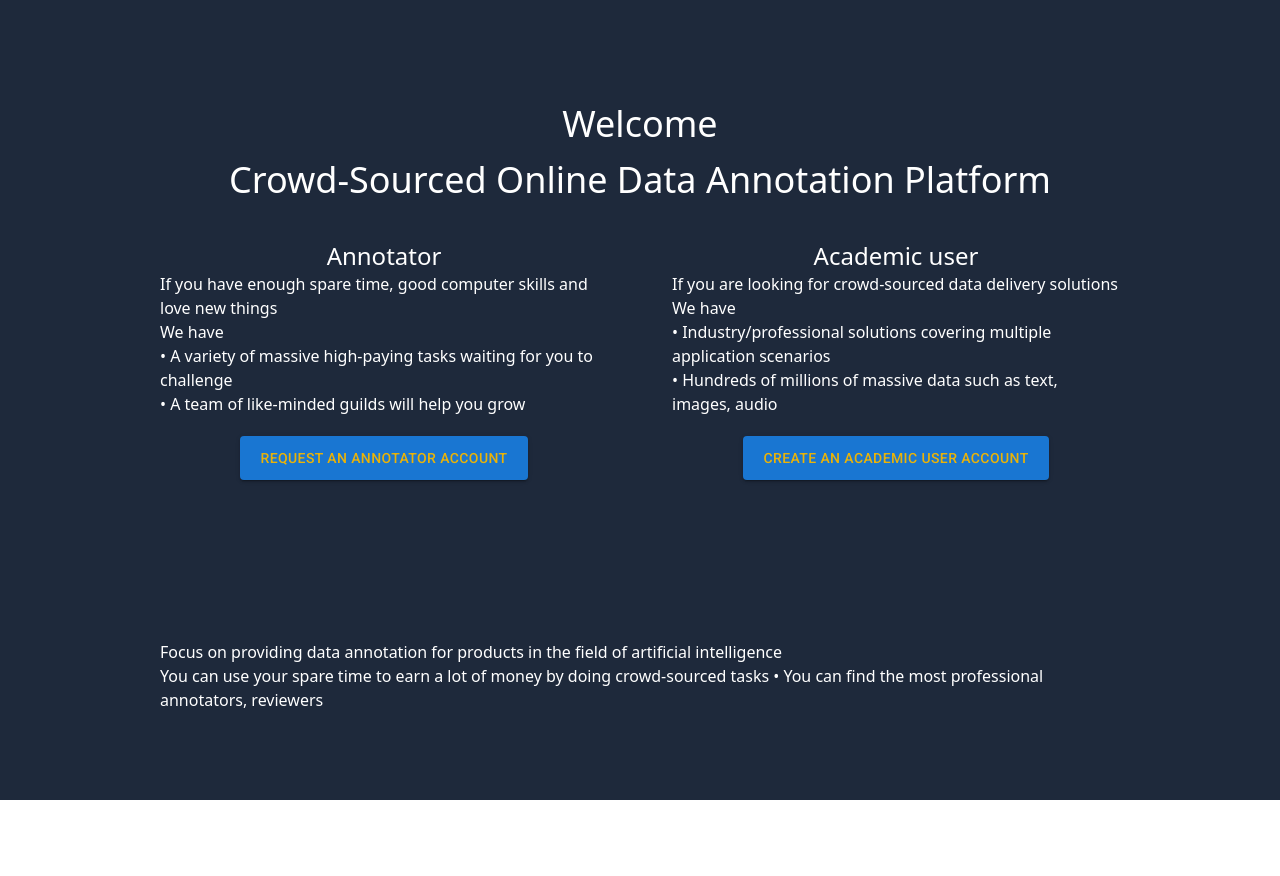
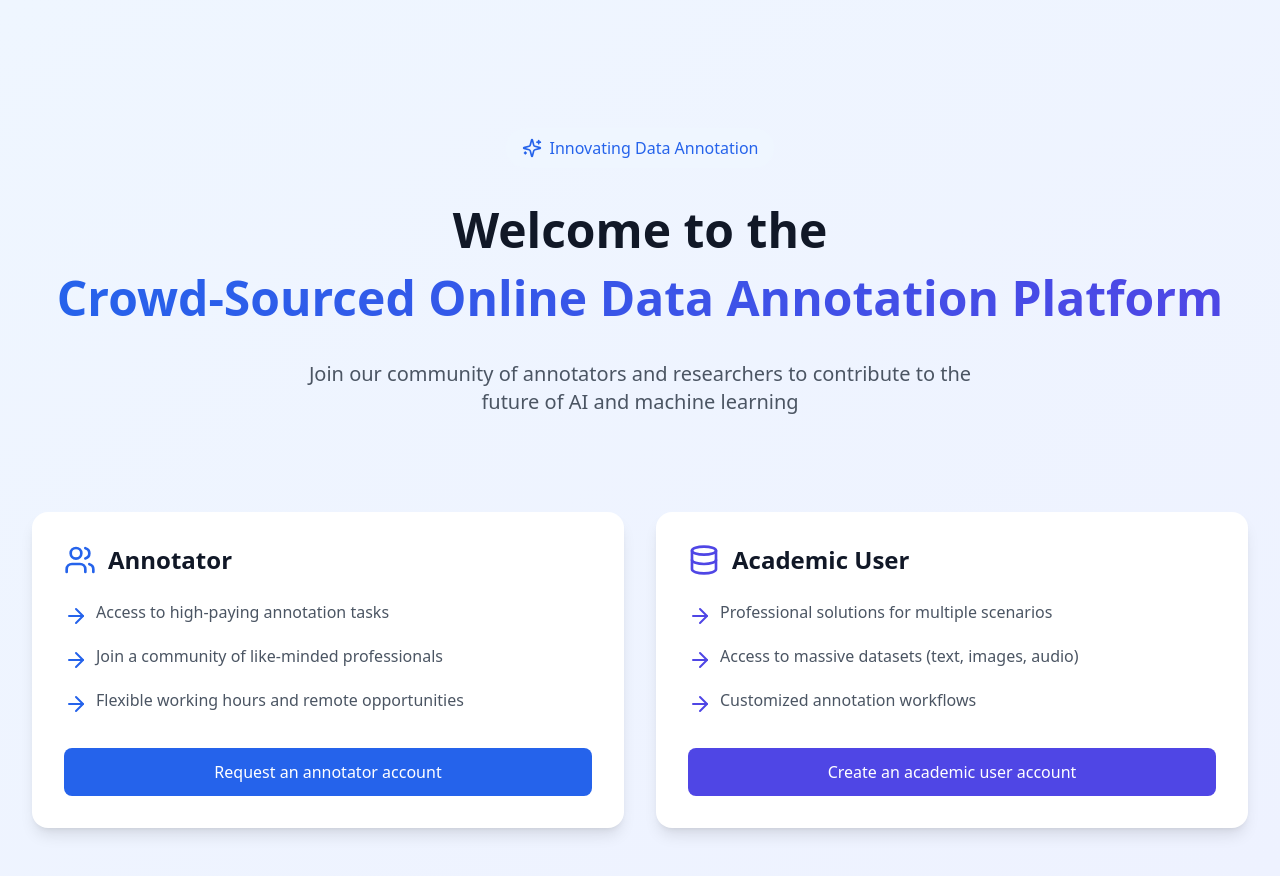
Before and after one commit to ysm2001/annotation, a React (Vite) app: page / in a window 1280 px wide. Before the commit the page ends 800 px from the top, so only its background shows below. Built offline with nearby package versions, Linux system fonts and the light colour scheme; what ra-data-json-server would draw is missing.

Commit message:
Update HomePage.tsx

```diff
--- a/src/components/HomePage.tsx
+++ b/src/components/HomePage.tsx
@@ -1,74 +1,97 @@
-import { Link } from "react-router-dom";
-import Button from "@mui/material/Button";
-import React from "react";
+import { Users, Database, Sparkles, ArrowRight } from 'lucide-react';
 
-export const HomePage = () => (
-  <div className="w-full">
-    <div className="bg-slate-800  h-screen">
-      <div className="flex items-center justify-center h-screen  w-9/12 mx-auto">
-        <div className="text-white">
-          <h1 className="text-white p-4 text-4xl text-center">Welcome</h1>
-          <h1 className="text-white text-4xl text-center">
+export const HomePage = () => {
+  return (
+    <div className="min-h-screen bg-gradient-to-br from-blue-50 to-indigo-50">
+      <div className="max-w-7xl mx-auto px-4 sm:px-6 lg:px-8 py-12">
+        {/* Hero Section */}
+        <div className="text-center space-y-8 pt-20 pb-16">
+          <div className="inline-flex items-center px-4 py-2 bg-blue-50 rounded-full">
+            <Sparkles className="w-5 h-5 text-blue-600 mr-2" />
+            <span className="text-blue-600 font-medium">Innovating Data Annotation</span>
+          </div>
+
+          <h1 className="text-5xl font-bold text-gray-900 leading-tight">
+            Welcome to the
+            <span className="block text-transparent bg-clip-text bg-gradient-to-r from-blue-600 to-indigo-600 mt-2">
               Crowd-Sourced Online Data Annotation Platform
+            </span>
           </h1>
 
-          <div className="grid grid-cols-2 mt-10 gap-16">
-            <div>
-              <h2 className="text-center text-2xl">Annotator</h2>
-              <p className="mb-5">
-                If you have enough spare time, good computer skills and love new
-                things <br />
-                We have <br />• A variety of massive high-paying tasks waiting
-                for you to challenge <br />• A team of like-minded guilds will
-                help you grow
+          <p className="max-w-2xl mx-auto text-xl text-gray-600">
+            Join our community of annotators and researchers to contribute to the future of AI and machine learning
           </p>
-              <div className="text-center">
-                <Button variant="contained">
-                  <Link
-                    className="text-yellow-500  p-1 text-center"
-                    to="/login"
+        </div>
+
+        {/* Cards Section */}
+        <div className="grid md:grid-cols-2 gap-8 mt-8">
+          {/* Annotator Card */}
+          <div className="group relative bg-white rounded-2xl shadow-lg hover:shadow-xl transition-all duration-300 overflow-hidden">
+            <div className="absolute inset-0 bg-gradient-to-br from-blue-50 to-transparent opacity-0 group-hover:opacity-100 transition-opacity duration-300" />
+            <div className="p-8 relative">
+              <div className="flex items-center mb-6">
+                <Users className="w-8 h-8 text-blue-600 mr-3" />
+                <h2 className="text-2xl font-bold text-gray-900">Annotator</h2>
+              </div>
+
+              <ul className="space-y-4 mb-8 text-gray-600">
+                <li className="flex items-start">
+                  <ArrowRight className="text-blue-600 mr-2 mt-1 flex-shrink-0" />
+                  <span>Access to high-paying annotation tasks</span>
+                </li>
+                <li className="flex items-start">
+                  <ArrowRight className="text-blue-600 mr-2 mt-1 flex-shrink-0" />
+                  <span>Join a community of like-minded professionals</span>
+                </li>
+                <li className="flex items-start">
+                  <ArrowRight className="text-blue-600 mr-2 mt-1 flex-shrink-0" />
+                  <span>Flexible working hours and remote opportunities</span>
+                </li>
+              </ul>
+
+              <a
+                href="/login"
+                className="inline-flex items-center justify-center w-full px-6 py-3 text-base font-medium text-white bg-blue-600 hover:bg-blue-700 rounded-lg transition-colors duration-200"
               >
                 Request an annotator account
-                  </Link>
-                </Button>
+              </a>
             </div>
           </div>
-            <div>
-              <h2 className="text-center text-2xl">Academic user</h2>
-              <p className="mb-5">
-                If you are looking for crowd-sourced data delivery solutions
-                <br />
-                We have
-                <br />• Industry/professional solutions covering multiple
-                application scenarios
-                <br />• Hundreds of millions of massive data such as text,
-                images, audio
-              </p>
-              <div className="text-center">
-                <Button variant="contained">
-                  <Link
-                    className="text-yellow-500  p-1 text-center"
-                    to="/login"
+
+          {/* Academic User Card */}
+          <div className="group relative bg-white rounded-2xl shadow-lg hover:shadow-xl transition-all duration-300 overflow-hidden">
+            <div className="absolute inset-0 bg-gradient-to-br from-indigo-50 to-transparent opacity-0 group-hover:opacity-100 transition-opacity duration-300" />
+            <div className="p-8 relative">
+              <div className="flex items-center mb-6">
+                <Database className="w-8 h-8 text-indigo-600 mr-3" />
+                <h2 className="text-2xl font-bold text-gray-900">Academic User</h2>
+              </div>
+
+              <ul className="space-y-4 mb-8 text-gray-600">
+                <li className="flex items-start">
+                  <ArrowRight className="text-indigo-600 mr-2 mt-1 flex-shrink-0" />
+                  <span>Professional solutions for multiple scenarios</span>
+                </li>
+                <li className="flex items-start">
+                  <ArrowRight className="text-indigo-600 mr-2 mt-1 flex-shrink-0" />
+                  <span>Access to massive datasets (text, images, audio)</span>
+                </li>
+                <li className="flex items-start">
+                  <ArrowRight className="text-indigo-600 mr-2 mt-1 flex-shrink-0" />
+                  <span>Customized annotation workflows</span>
+                </li>
+              </ul>
+
+              <a
+                href="/login"
+                className="inline-flex items-center justify-center w-full px-6 py-3 text-base font-medium text-white bg-indigo-600 hover:bg-indigo-700 rounded-lg transition-colors duration-200"
               >
                 Create an academic user account
-                  </Link>
-                </Button>
-              </div>
-            </div>
-          </div>
-          <div className="mt-40">
-            <p className="mt-6">
-              Focus on providing data annotation for products in the field of
-              artificial intelligence
-            </p>
-            <p>
-              You can use your spare time to earn a lot of money by doing
-              crowd-sourced tasks • You can find the most professional
-              annotators, reviewers
-            </p>
+              </a>
             </div>
           </div>
         </div>
       </div>
     </div>
   );
+};
```
Lines whose indentation alone changed are shown as unchanged.
